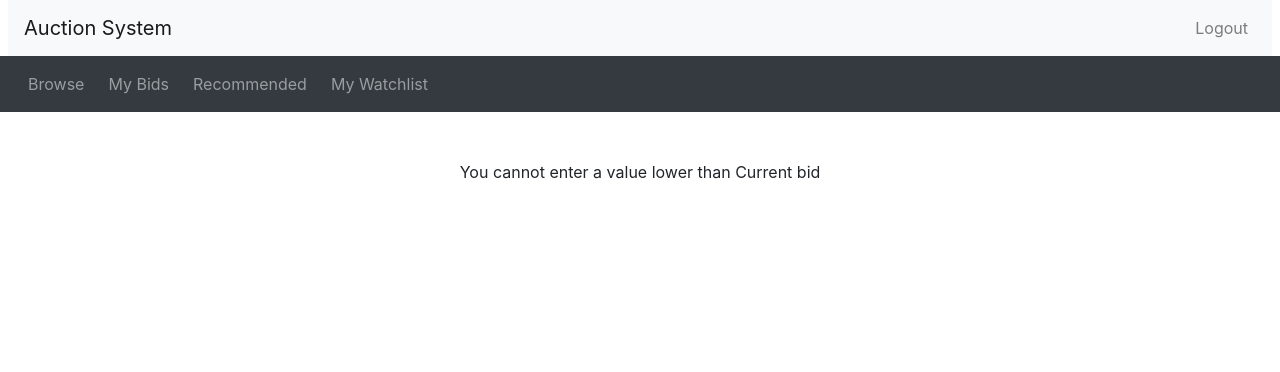
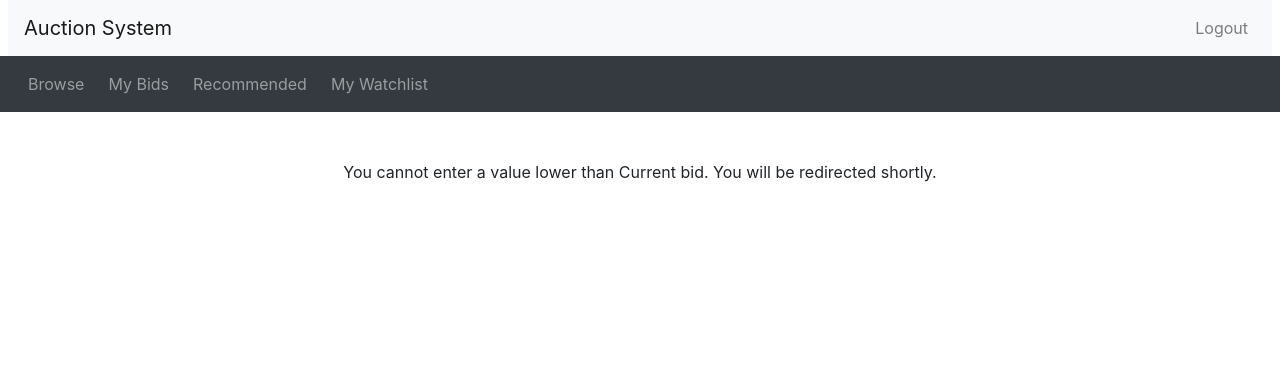
Before and after one commit to maggiewang027/database-group-project, a PHP site: page /place_bid.php in a window 1280 px wide. Shown: the top 372 px of the page. Run offline with PHP 8.4, Linux system fonts and the light colour scheme; the visitor is signed in with stand-in values (Sample User, id 1); data that the repository does not hold is empty; some libraries are stand-ins or nearby versions.

Commit message:
Update place_bid.php

```diff
--- a/auction/place_bid.php
+++ b/auction/place_bid.php
@@ -51,7 +51,7 @@ if (isset($_SESSION['account_type']) && $_SESSION['account_type'] == 'buyer') {
 
         if($result)
         {
-        echo '<div class="text-center">Bid successful</div>';
+        echo '<div class="text-center">Bid successful! <a href="mybids.php">View your bid listing.</a></div>';
 
         // Query 1: obtain the item id
         $query1 = "SELECT itemName FROM Item WHERE itemID = '$item_id'";
@@ -177,7 +177,7 @@ if (isset($_SESSION['account_type']) && $_SESSION['account_type'] == 'buyer') {
             }
         }
 
-        header("refresh:2;url=browse.php");
+        //header("refresh:2;url=browse.php");
         }
         else
         {
@@ -189,7 +189,7 @@ if (isset($_SESSION['account_type']) && $_SESSION['account_type'] == 'buyer') {
     }
     else
     {
-        echo '<div class="text-center">You cannot enter a value lower than Current bid</div>';
+        echo '<div class="text-center">You cannot enter a value lower than Current bid. You will be redirected shortly.</div>';
         header("refresh:3;url=listing.php?item_id=$item_id");
     }
 
```
